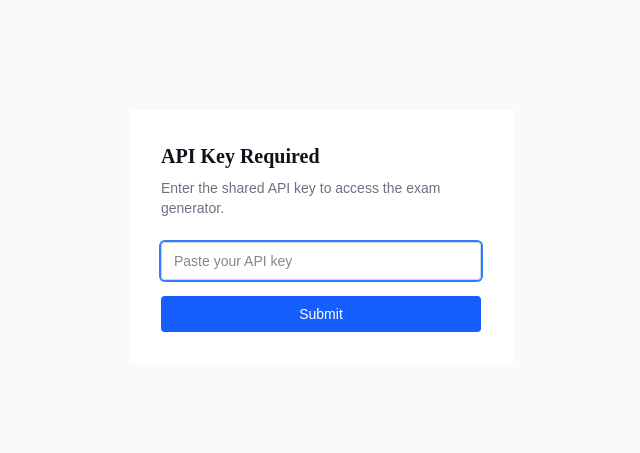
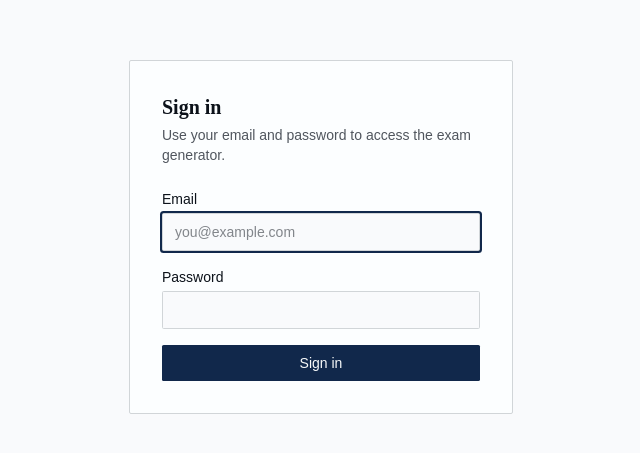
Before and after one commit to Alaksion/exam-generator-website, a React (Vite) app: page /manage/certifications/1/edit in a window 1280 px wide. Shown: the part 163-616 px from the top of the page, without its empty margins (319-959 px from the left). Built offline with nearby package versions, Linux system fonts and the light colour scheme; no server answers.

Commit message:
feat: send bearer id token on requests; sign in screen replaces the API-key gate

```diff
--- a/src/App.tsx
+++ b/src/App.tsx
@@ -1,5 +1,5 @@
 import { Route, Routes } from "react-router-dom";
-import { ApiKeyGate } from "@/components/ApiKeyGate";
+import { SignInScreen } from "@/components/SignInScreen";
 import { useAuth } from "@/lib/auth";
 import { UiShell } from "@/components/UiShell";
 import { CatalogPage } from "@/pages/Catalog/CatalogPage";
@@ -40,7 +40,7 @@ function App() {
   const { isAuthenticated } = useAuth();
 
   if (!isAuthenticated) {
-    return <ApiKeyGate />;
+    return <SignInScreen />;
   }
 
   return <AuthenticatedApp />;
--- a/src/components/AuthProvider.tsx
+++ b/src/components/AuthProvider.tsx
@@ -1,31 +1,82 @@
 import { useCallback, useEffect, useMemo, useState } from 'react'
 import { AuthContext } from '@/lib/auth'
-import { clearApiKey, hasApiKey, setApiKey } from '@/lib/api'
+import { cognitoClient, type CognitoClient } from '@/lib/cognito'
+import { getMe } from '@/lib/me'
+import {
+  clearSession,
+  getStoredRefreshToken,
+  saveIdAccess,
+  saveSession,
+} from '@/lib/session'
+import type { Me } from '@/lib/types'
 
-export function AuthProvider({ children }: { children: React.ReactNode }) {
-  const [key, setKeyState] = useState<string | null>(() =>
-    hasApiKey() ? 'set' : null,
+function bootstrap(): boolean {
+  return getStoredRefreshToken() !== null
+}
+
+export function AuthProvider({
+  children,
+  client = cognitoClient,
+}: {
+  children: React.ReactNode
+  client?: CognitoClient
+}) {
+  const [isAuthenticated, setIsAuthenticated] = useState<boolean>(() => bootstrap())
+  const [user, setUser] = useState<Me | null>(null)
+
+  useEffect(() => {
+    if (!isAuthenticated) return
+    let cancelled = false
+
+    const restore = async () => {
+      try {
+        const refreshToken = getStoredRefreshToken()
+        if (refreshToken) {
+          const refreshed = await client.refresh(refreshToken)
+          saveIdAccess(refreshed)
+        }
+        const me = await getMe()
+        if (!cancelled) setUser(me)
+      } catch {
+        if (!cancelled) {
+          clearSession()
+          setIsAuthenticated(false)
+        }
+      }
+    }
+    restore()
+
+    return () => {
+      cancelled = true
+    }
+  }, [isAuthenticated, client])
+
+  const signOut = useCallback(() => {
+    clearSession()
+    setIsAuthenticated(false)
+    setUser(null)
+  }, [])
+
+  const signIn = useCallback(
+    async (email: string, password: string) => {
+      const tokens = await client.signIn(email, password)
+      saveSession(tokens)
+      const me = await getMe()
+      setUser(me)
+      setIsAuthenticated(true)
+    },
+    [client],
   )
 
-  const setKey = useCallback((k: string) => {
-    setApiKey(k)
-    setKeyState('set')
-  }, [])
-
-  const clearKey = useCallback(() => {
-    clearApiKey()
-    setKeyState(null)
-  }, [])
-
   useEffect(() => {
-    const handler = () => clearKey()
+    const handler = () => signOut()
     window.addEventListener('api:unauthorized', handler)
     return () => window.removeEventListener('api:unauthorized', handler)
-  }, [clearKey])
+  }, [signOut])
 
   const value = useMemo(
-    () => ({ isAuthenticated: key !== null, setKey, clearKey }),
-    [key, setKey, clearKey],
+    () => ({ isAuthenticated, user, signIn, signOut }),
+    [isAuthenticated, user, signIn, signOut],
   )
 
   return <AuthContext value={value}>{children}</AuthContext>
--- a/src/components/GlobalErrorBoundary.tsx
+++ b/src/components/GlobalErrorBoundary.tsx
@@ -14,7 +14,7 @@ function messageForError(error: ApiRequestError): string {
     case 400:
       return 'The request was invalid. Please check your input and try again.'
     case 401:
-      return 'Your API key is invalid or has expired. Please re-enter it.'
+      return 'Your session has expired. Please sign in again.'
     case 404:
       return 'The requested resource was not found.'
     case 409:
--- /dev/null
+++ b/src/components/SignInScreen.tsx
@@ -0,0 +1,92 @@
+import { type FormEvent, useState } from 'react'
+import { useAuth } from '@/lib/auth'
+import { ApiRequestError } from '@/lib/api'
+
+export function SignInScreen() {
+  const { signIn } = useAuth()
+  const [email, setEmail] = useState('')
+  const [password, setPassword] = useState('')
+  const [error, setError] = useState<string | null>(null)
+  const [isSubmitting, setIsSubmitting] = useState(false)
+
+  const handleSubmit = async (e: FormEvent) => {
+    e.preventDefault()
+    const trimmedEmail = email.trim()
+    if (!trimmedEmail) {
+      setError('Please enter your email address.')
+      return
+    }
+    if (!password) {
+      setError('Please enter your password.')
+      return
+    }
+    setError(null)
+    setIsSubmitting(true)
+    try {
+      await signIn(trimmedEmail, password)
+    } catch (err) {
+      setIsSubmitting(false)
+      setError(
+        err instanceof ApiRequestError
+          ? err.message
+          : 'Unable to sign in with those credentials.',
+      )
+    }
+  }
+
+  return (
+    <div className="min-h-screen flex items-center justify-center bg-background">
+      <form
+        onSubmit={handleSubmit}
+        className="w-full max-w-sm rounded-lg border bg-card p-8 shadow-sm"
+      >
+        <h1 className="text-xl font-semibold mb-1">Sign in</h1>
+        <p className="text-sm text-muted-foreground mb-6">
+          Use your email and password to access the exam generator.
+        </p>
+
+        <label htmlFor="email" className="mb-1 block text-sm font-medium">
+          Email
+        </label>
+        <input
+          id="email"
+          type="email"
+          autoComplete="email"
+          value={email}
+          onChange={(e) => {
+            setEmail(e.target.value)
+            setError(null)
+          }}
+          placeholder="you@example.com"
+          className="mb-4 w-full rounded-md border bg-background px-3 py-2 text-sm focus:outline-none focus:ring-2 focus:ring-primary"
+          autoFocus
+        />
+
+        <label htmlFor="password" className="mb-1 block text-sm font-medium">
+          Password
+        </label>
+        <input
+          id="password"
+          type="password"
+          autoComplete="current-password"
+          value={password}
+          onChange={(e) => {
+            setPassword(e.target.value)
+            setError(null)
+          }}
+          className="mb-4 w-full rounded-md border bg-background px-3 py-2 text-sm focus:outline-none focus:ring-2 focus:ring-primary"
+        />
+
+        {error && <p className="mb-4 text-sm text-destructive">{error}</p>}
+
+        <button
+          type="submit"
+          disabled={isSubmitting}
+          className="w-full rounded-md bg-primary px-3 py-2 text-sm font-medium text-primary-foreground hover:bg-primary/90 disabled:opacity-50"
+        >
+          {isSubmitting ? 'Signing in…' : 'Sign in'}
+        </button>
+      </form>
+    </div>
+  )
+}
--- a/src/components/UiShell.tsx
+++ b/src/components/UiShell.tsx
@@ -4,7 +4,7 @@ import { useAuth } from '@/lib/auth'
 
 export function UiShell() {
   const [menuOpen, setMenuOpen] = useState(false)
-  const { clearKey } = useAuth()
+  const { signOut } = useAuth()
   const location = useLocation()
 
   const closeMenu = () => setMenuOpen(false)
@@ -40,7 +40,7 @@ export function UiShell() {
             </a>
             <button
               type="button"
-              onClick={clearKey}
+              onClick={signOut}
               className="ml-2 rounded-md px-3 py-1.5 text-sm font-medium text-muted-foreground hover:bg-muted hover:text-foreground"
             >
               Sign out
@@ -77,7 +77,7 @@ export function UiShell() {
               type="button"
               onClick={() => {
                 closeMenu()
-                clearKey()
+                signOut()
               }}
               className="block w-full rounded-md px-2 py-2 text-left text-sm font-medium text-muted-foreground hover:bg-muted hover:text-foreground"
             >
--- a/src/lib/api.ts
+++ b/src/lib/api.ts
@@ -1,3 +1,5 @@
+import { getBearerToken } from '@/lib/session'
+
 export interface ApiError {
   error: string
   message: string
@@ -18,34 +20,20 @@ export class ApiRequestError extends Error {
 
 const API_BASE = import.meta.env.VITE_API_BASE ?? ''
 
-function getApiKey(): string | null {
-  return localStorage.getItem('x-api-key')
-}
-
-export function clearApiKey(): void {
-  localStorage.removeItem('x-api-key')
-}
-
-export function setApiKey(key: string): void {
-  localStorage.setItem('x-api-key', key)
-}
-
-export function hasApiKey(): boolean {
-  return getApiKey() !== null
-}
-
 export async function apiRequest<T>(
   path: string,
   options: RequestInit = {},
 ): Promise<T> {
-  const key = getApiKey()
+  const token = getBearerToken()
   const headers: Record<string, string> = {
     'Content-Type': 'application/json',
-    ...(options.headers as Record<string, string> | undefined),
+    ...(Object.fromEntries(
+      new Headers(options.headers).entries(),
+    ) as Record<string, string>),
   }
 
-  if (key) {
-    headers['x-api-key'] = key
+  if (token) {
+    headers['Authorization'] = `Bearer ${token}`
   }
 
   const res = await fetch(`${API_BASE}${path}`, {
@@ -55,7 +43,6 @@ export async function apiRequest<T>(
 
   if (!res.ok) {
     if (res.status === 401) {
-      clearApiKey()
       window.dispatchEvent(new CustomEvent('api:unauthorized'))
     }
 
--- a/src/lib/auth.tsx
+++ b/src/lib/auth.tsx
@@ -1,9 +1,11 @@
 import { createContext, useContext } from 'react'
+import type { Me } from '@/lib/types'
 
 export interface AuthContextValue {
   isAuthenticated: boolean
-  setKey: (key: string) => void
-  clearKey: () => void
+  user: Me | null
+  signIn: (email: string, password: string) => Promise<void>
+  signOut: () => void
 }
 
 export const AuthContext = createContext<AuthContextValue | null>(null)
```
Also changed, not shown: 1 other file (tests, documents, lock files or other folders).
